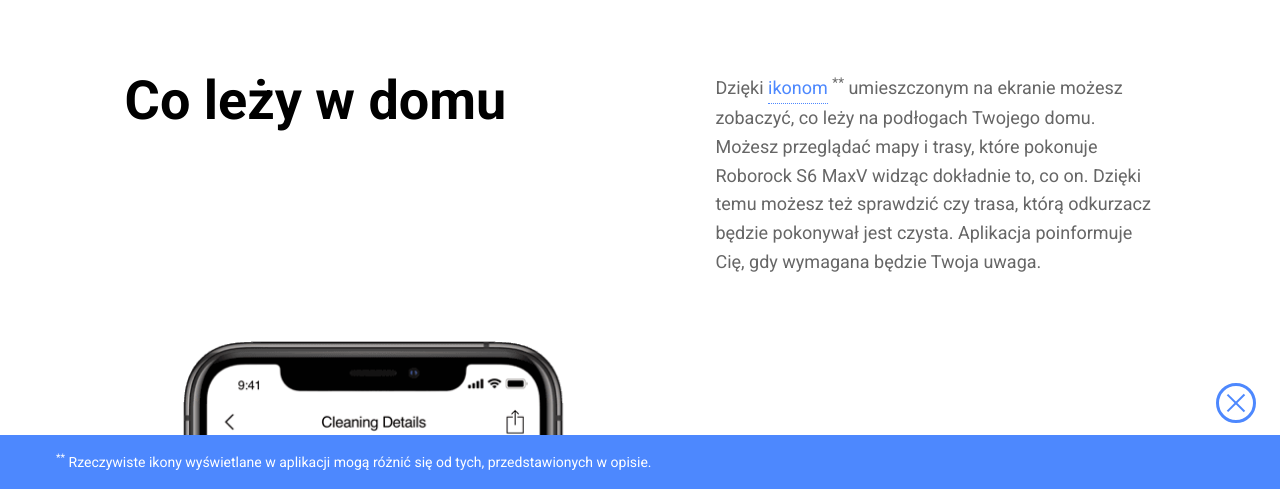
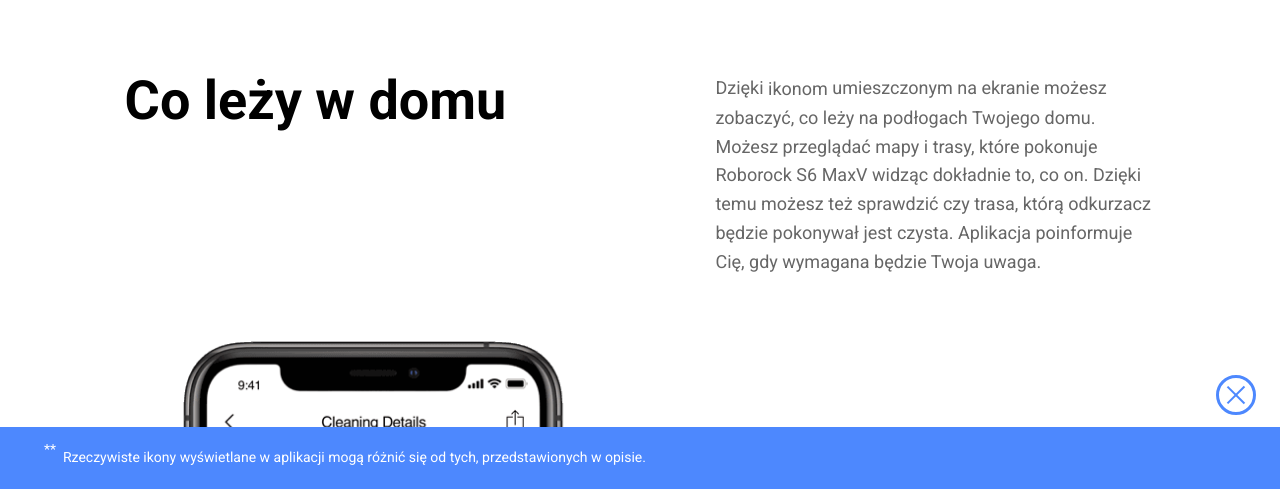
Before and after one commit to k-son/Roborock-S6-MaxV, a website: page index.html in a window 1280 px wide. Both pictures are taken after a click on the button "ikonom". Shown: the part 7494-7983 px from the top of the page. Drawn offline with nearby package versions, Linux system fonts and the light colour scheme; files that its build step writes are made by us from their sources.

Commit message:
Redesign text annotations

```diff
--- a/index.html
+++ b/index.html
@@ -144,7 +144,8 @@
     <section class="s6MaxV__07-floor">
       <div class="s6MaxV__07-floor__text">
         <h2 class="s6MaxV-h1">Co leży w domu</h2>
-        <p>Dzięki <button class="tooltip" id="tooltip-01">ikonom</button>&nbsp;<sup>**</sup><span class="tooltiptext" aria-labelledby="tooltip-01"><button class="tooltipCloseBtn displayNone" aria-label="close tooltip button"></button><sup>**</sup> Rzeczywiste ikony wyświetlane w aplikacji mogą różnić się od tych, przedstawionych w opisie.</span> umieszczonym na ekranie możesz zobaczyć, co leży na podłogach Twojego domu. Możesz przeglądać mapy i trasy, które pokonuje Roborock S6 MaxV widząc dokładnie to, co on. Dzięki temu możesz też sprawdzić czy trasa, którą odkurzacz będzie pokonywał jest czysta. Aplikacja poinformuje Cię, gdy wymagana będzie Twoja uwaga.</p>
+        <p>Dzięki <button type="button" class="annotation-btn" id="annotation-01" data-text="text-01" aria-describedby="">ikonom</button>
+          umieszczonym na ekranie możesz zobaczyć, co leży na podłogach Twojego domu. Możesz przeglądać mapy i trasy, które pokonuje Roborock S6 MaxV widząc dokładnie to, co on. Dzięki temu możesz też sprawdzić czy trasa, którą odkurzacz będzie pokonywał jest czysta. Aplikacja poinformuje Cię, gdy wymagana będzie Twoja uwaga.</p>
       </div>
       <picture>
         <source media="(min-width: 751px)" srcset="./images/s6maxV-floor.png">
@@ -156,20 +157,29 @@
     <section class="s6MaxV__08-suction">
       <div class="s6MaxV__08-suction__text">
         <h2 class="s6MaxV-h1">Maksymalna moc ssąca</h2>
-        <p>W S6 MaxV użyto najpotężniejszej turbiny spośród wszystkich dotychczasowych modeli. <button class="tooltip" id="tooltip-02">2500&nbsp;pascali</button>&nbsp;<sup>**</sup><span class="tooltiptext" aria-labelledby="tooltip-02"><button class="tooltipCloseBtn displayNone" aria-label="close tooltip button"></button><sup>**</sup> Testy wewnętrzne producenta zgodnie z normami IEC 62885-5: 2016/5.8.</span> mocy ssącej to o 25% więcej niż w modelu Roborock S6, co daje MaxV moc wystarczająco dużą, by lepiej wychwytywać drobny kurz z podłóg i skuteczniej czyścić dywany.</p>
+        <p>W S6 MaxV użyto najpotężniejszej turbiny spośród wszystkich dotychczasowych modeli.
+          <button type="button" class="annotation-btn" id="annotation-02" data-text="text-02" aria-describedby="">2500&nbsp;pascali</button>
+          mocy ssącej to o 25% więcej niż w modelu Roborock S6, co daje MaxV moc wystarczająco dużą, by lepiej wychwytywać drobny kurz z podłóg i skuteczniej czyścić dywany.
+        </p>
       </div>
       <div class="s6MaxV__08-suction__features">
         <div class="s6MaxV__08-suction__feature">
           <span class="s6MaxV__08-suction__feature__value">2500 Pa</span>
-          <span class="s6MaxV__08-suction__feature__prop"><button class="tooltip" id="tooltip-03">Maksymalna moc ssania</button>&nbsp;<sup>**</sup><span class="tooltiptext" aria-labelledby="tooltip-03"><button class="tooltipCloseBtn displayNone" aria-label="close tooltip button"></button><sup>**</sup> Testy wewnętrzne producenta zgodnie z normami IEC 62885-5: 2016/5.8.</span></span>
+          <span class="s6MaxV__08-suction__feature__prop">
+            <button type="button" class="annotation-btn" id="annotation-03" data-text="text-02" aria-describedby="">Maksymalna moc ssania</button>
+          </span>
         </div>
         <div class="s6MaxV__08-suction__feature">
           <span class="s6MaxV__08-suction__feature__value">do 180 minut</span>
-          <span class="s6MaxV__08-suction__feature__prop"><button class="tooltip" id="tooltip-04">Maksymalny czas pracy</button>&nbsp;<sup>**</sup><span class="tooltiptext" aria-labelledby="tooltip-04"><button class="tooltipCloseBtn displayNone" aria-label="close tooltip button"></button><sup>**</sup> W oparciu o wewnętrzne testy producenta, przeprowadzone w trybie cichym, z pełną baterią i bez podłączonego mopa.</span></span>
+          <span class="s6MaxV__08-suction__feature__prop">
+            <button type="button" class="annotation-btn" id="annotation-04" data-text="text-03" aria-describedby="">Maksymalny czas pracy</button>
+          </span>
         </div>
         <div class="s6MaxV__08-suction__feature">
           <span class="s6MaxV__08-suction__feature__value">do 240 m<sup>2</sup></span>
-          <span class="s6MaxV__08-suction__feature__prop"><button class="tooltip" id="tooltip-05">Maksymalna powierzchnia odkurzania</button>&nbsp;<sup>**</sup><span class="tooltiptext" aria-labelledby="tooltip-05"><button class="tooltipCloseBtn displayNone" aria-label="close tooltip button"></button><sup>**</sup> W oparciu o wewnętrzne testy producenta, przeprowadzone w trybie cichym, z pełną baterią i bez podłączonego mopa.</span></span>
+          <span class="s6MaxV__08-suction__feature__prop">
+            <button type="button" class="annotation-btn" id="annotation-05" data-text="text-03" aria-describedby="">Maksymalna powierzchnia odkurzania</button>
+          </span>
         </div>
       </div>
       <div class="s6MaxV__08-suction__suction">
@@ -189,7 +199,9 @@
       <div class="s6MaxV__09-mapping__floors s6MaxV__09-mapping__box">
         <div class="s6MaxV__09-mapping__text">
           <h2 class="s6MaxV-h1">Sięgnij wyżej</h2>
-          <p>Systemy wielopoziomowego mapowania wykorzystujące system LiDAR oraz rozpoznawanie otoczenia sprawiają, że robot <button class="tooltip" id="tooltip-06">automatycznie</button>&nbsp;<sup>**</sup><span class="tooltiptext" aria-labelledby="tooltip-06"><button class="tooltipCloseBtn displayNone" aria-label="close tooltip button"></button><sup>**</sup> Aplikacja może zapisać maksymalnie 4 mapy. Mapa każdego piętra musi być indywidualnie ustawiona przed rozpoczęciem sprzątania.</span> rozpoznaje kondygnacje. Każda z nich może mieć ustawione niezależne strefy wykluczone, wirtualne ściany i strefy bez mopowania. S6 MaxV rozpoznaje je automatycznie, bez konieczności uruchamiania aplikacji Roborock.</p>
+          <p>Systemy wielopoziomowego mapowania wykorzystujące system LiDAR oraz rozpoznawanie otoczenia sprawiają, że robot
+            <button type="button" class="annotation-btn" id="annotation-06" data-text="text-04" aria-describedby="">automatycznie</button>
+            rozpoznaje kondygnacje. Każda z nich może mieć ustawione niezależne strefy wykluczone, wirtualne ściany i strefy bez mopowania. S6 MaxV rozpoznaje je automatycznie, bez konieczności uruchamiania aplikacji Roborock.</p>
         </div>
         <img src="./images/s6maxV-mapping-1.png" alt="Schemat mappowania kondygnacji przez odkurzacz Roborock s6MaxV." class="s6MaxV__09-mapping__img">
       </div>
@@ -198,7 +210,9 @@
           <h2 class="s6MaxV-h1">Elastyczne mopowanie</h2>
           <p>Ustaw harmonogram mycia podłogi dla każdego pomieszczenia z osobna, dostosuj ilość wody dla każdego z nich, ustal strefy bez mopowania, by ominąć dywany. To tylko część możliwości jakie daje Ci aplikacja.</p>
           <h2 class="s6MaxV-h1">200 m<sup>2</sup></h2>
-          <p>Zbiornik na wodę o pojemności 297 ml pozwoli umyć do <button class="tooltip" id="tooltip-07">200&nbsp;m<sup>2</sup>&nbsp;powierzchni</button>&nbsp;<sup>**</sup><span class="tooltiptext" aria-labelledby="tooltip-07"><button class="tooltipCloseBtn displayNone" aria-label="close tooltip button"></button><sup>**</sup> Na podstawie wewnętrznego testu producenta, wykonanego na twardych podłogach, z pełnym zbiornikiem wody, pełnym akumulatorem i niskim przepływem wody. Rzeczywiste wyniki mogą się różnić w zależności od charakterystyki pomieszczenia. Zasięg jest wartością szacunkową, opartą na założeniu, że 20% powierzchni zajmują meble i nie trzeba ich wycierać.</span>.</p>
+          <p>Zbiornik na wodę o pojemności 297 ml pozwoli umyć do
+            <button type="button" class="annotation-btn" id="annotation-07" data-text="text-05" aria-describedby="">200&nbsp;m<sup>2</sup>&nbsp;powierzchni</button>
+            .</p>
         </div>
         <img src="./images/s6maxV-mapping-2.png" alt="Schemat mopowania pomieszczeń przez odkurzacz Roborock s6MaxV." class="s6MaxV__09-mapping__img">
       </div>
@@ -229,7 +243,9 @@
       </div>
       <div class="s6MaxV__11-features__feature">
         <span class="s6MaxV__11-features__icon s6MaxV__11-features__icon--volume"></span>
-        <h4>Niski poziom głośności w trybie zrównoważonym – zaledwie&nbsp;<button class="tooltip" id="tooltip-08">67&nbsp;dB</button>&nbsp;<sup>**</sup><span class="tooltiptext" aria-labelledby="tooltip-08"><button class="tooltipCloseBtn displayNone" aria-label="close tooltip button"></button><sup>**</sup> Testy wewnętrzne producenta, przeprowadzone w trybie zrównoważonym, zgodnie ze standardami QB / T 483.</span></h4>
+        <h4>Niski poziom głośności w trybie zrównoważonym – zaledwie&nbsp;
+          <button type="button" class="annotation-btn" id="annotation-08" data-text="text-06" aria-describedby="">67&nbsp;dB</button>
+        </h4>
       </div>
       <div class="s6MaxV__11-features__feature">
         <span class="s6MaxV__11-features__icon s6MaxV__11-features__icon--battery"></span>
@@ -237,7 +253,9 @@
       </div>
       <div class="s6MaxV__11-features__feature">
         <span class="s6MaxV__11-features__icon s6MaxV__11-features__icon--filter"></span>
-        <h4>Zmywalny filtr wielokrotnego użytku <button class="tooltip" id="tooltip-09">HEPA&nbsp;E11</button>&nbsp;<sup>**</sup><span class="tooltiptext" aria-labelledby="tooltip-09"><button class="tooltipCloseBtn displayNone" aria-label="close tooltip button"></button><sup>**</sup> Produkowane i testowane przez firmę niezależną, zgodnie z normami EN 1822-1: 2009.</span></h4>
+        <h4>Zmywalny filtr wielokrotnego użytku
+          <button type="button" class="annotation-btn" id="annotation-09" data-text="text-07" aria-describedby="">HEPA&nbsp;E11</button>
+        </h4>
       </div>
       <div class="s6MaxV__11-features__feature">
         <span class="s6MaxV__11-features__icon s6MaxV__11-features__icon--top-up"></span>
@@ -253,5 +271,10 @@
       </div>
     </section>
   </main>
+  <!-- TEXT ANNOTATIONS -->
+  <div class="annotation-wrapper" data-opener="none">
+    <button type="button" class="annotation-close-btn" aria-label="close annotation"></button>
+    <p class="annotation-text" id="annotation-text"></p>
+  </div>
 </body>
 </html>
--- a/js/scripts.js
+++ b/js/scripts.js
@@ -51,10 +51,6 @@ const learningContainer = document.querySelector('.s6MaxV__10-learning__containe
 const section11Features = document.querySelector('.s6MaxV__11-features');
 const featuresSection11 = document.querySelectorAll('.s6MaxV__11-features__feature');
 
-// Tooltips
-let tooltips = document.querySelectorAll('.tooltip');
-let tooltipTexts = document.querySelectorAll('.tooltiptext');
-const closeTooltipBtns = document.querySelectorAll('.tooltipCloseBtn');
 
 
 ///// REUSABLE FUNCTIONS
@@ -345,37 +341,66 @@ window.addEventListener('scroll', slideUpFeatures);
 //// ** END OF: 11 FEATURES **
 
 
-//// *** TOOLTIPS ***
-tooltips = Array.from(tooltips);
+//// *** TEXT ANNOTATIONS ***
+const annotationBtn = document.querySelectorAll('.annotation-btn');
+const annotationWrapper = document.querySelector('.annotation-wrapper');
+const annotationCloseBtn = document.querySelector('.annotation-close-btn');
+const annotationParagraph = document.querySelector('.annotation-text');
 
-for (let i=0; i<tooltips.length; i++) {
-  tooltips[i].addEventListener('click', function() {
+/* put here your annotations texts */
+const annotationTexts = {
+  "text-01": "Rzeczywiste ikony wyświetlane w aplikacji mogą różnić się od tych, przedstawionych w opisie.",
+  "text-02": "Testy wewnętrzne producenta zgodnie z normami IEC 62885-5: 2016/5.8.",
+  "text-03": "W oparciu o wewnętrzne testy producenta, przeprowadzone w trybie cichym, z pełną baterią i bez podłączonego mopa.",
+  "text-04": "Aplikacja może zapisać maksymalnie 4 mapy. Mapa każdego piętra musi być indywidualnie ustawiona przed rozpoczęciem sprzątania.",
+  "text-05": " Na podstawie wewnętrznego testu producenta, wykonanego na twardych podłogach, z pełnym zbiornikiem wody, pełnym akumulatorem i niskim przepływem wody. Rzeczywiste wyniki mogą się różnić w zależności od charakterystyki pomieszczenia. Zasięg jest wartością szacunkową, opartą na założeniu, że 20% powierzchni zajmują meble i nie trzeba ich wycierać.",
+  "text-06": "Testy wewnętrzne producenta, przeprowadzone w trybie zrównoważonym, zgodnie ze standardami QB / T 483.",
+  "text-07": "Produkowane i testowane przez firmę niezależną, zgodnie z normami EN 1822-1: 2009."
+}
 
-    // close any other open tooltip
-    const index = tooltips.indexOf(tooltips[i]);
-    const clonedTooltips = [...tooltips];
-    clonedTooltips.splice(index, 1);
+/* .annotation-btn events */
+annotationBtn.forEach(function(button) {
+  button.addEventListener('click', function() {
+    const num = this.dataset.text;
+    const text = annotationTexts[num];
+    /* opener indicates which button has launched the annotation */
+    const opener = annotationWrapper.dataset.opener;
 
-    clonedTooltips.forEach(el => {
-      const tooltipBox = el.nextElementSibling.nextElementSibling;
-      const closeBtn = tooltipBox.firstChild;
-      tooltipBox.classList.remove('showTooltipText');
-      closeBtn.classList.add('displayNone'); // make closeBtn keyboard unaccessible
-      el.classList.remove('colorInfo');
-    });
+    if (opener === 'none') {
+      annotationParagraph.innerHTML = text;
+      this.setAttribute('aria-describedby', 'annotation-text');
+      annotationWrapper.dataset.opener = this.id;
+      annotationWrapper.classList.add('show-annotation');
+      this.classList.add('annotation-btn--active');
 
-    // open selected tooltip
-    const tooltipBox = tooltips[i].nextElementSibling.nextElementSibling;
-    tooltipBox.classList.toggle('showTooltipText');
-    tooltips[i].classList.toggle('colorInfo');
-    closeTooltipBtns[i].classList.toggle('displayNone');
+    } else if (opener === this.getAttribute('id')) {
+      annotationWrapper.classList.remove('show-annotation');
+      setTimeout(function() {
+        annotationParagraph.innerHTML = '';
+      }, 300);
+      this.setAttribute('aria-describedby', '');
+      annotationWrapper.dataset.opener = 'none';
+      this.classList.remove('annotation-btn--active');
 
-    // close tooltip on close button press
-    closeTooltipBtns[i].addEventListener('click', function() {
-      tooltipBox.classList.remove('showTooltipText');
-      tooltips[i].classList.remove('colorInfo');
-      this.classList.add('displayNone');
-    })
+    } else if ((opener !== annotationWrapper.getAttribute('id') && (opener !== 'none'))) {
+      annotationParagraph.innerHTML = text;
+      annotationBtn.forEach(function(btn) {btn.setAttribute('aria-describedby', '')});
+      this.setAttribute('aria-describedby', 'annotation-text');
+      annotationWrapper.dataset.opener = this.id;
+      annotationBtn.forEach(function(btn) {btn.classList.remove('annotation-btn--active')});
+      this.classList.add('annotation-btn--active');
+    }
   })
-}
+})
+
+/* .annotation-close-btn events */
+annotationCloseBtn.addEventListener('click', function() {
+  annotationWrapper.classList.remove('show-annotation');
+  setTimeout(function() {
+    annotationParagraph.innerHTML = '';
+  }, 300);
+  annotationBtn.forEach(function(btn) {btn.setAttribute('aria-describedby', '')});
+  annotationWrapper.dataset.opener = 'none';
+  annotationBtn.forEach(function(btn) {btn.classList.remove('annotation-btn--active')});
+});
 //// ** END OF: TOOLTIPS **
--- a/scss/main.scss
+++ b/scss/main.scss
@@ -4,6 +4,7 @@
 @import "partials/variables";
 @import "partials/mixins";
 @import "partials/utilities";
+@import "partials/annotations";
 
 //S6MaxV Layouts
 @import "partials/S6MaxV-Layouts/00-video-main";
--- /dev/null
+++ b/scss/partials/_annotations.scss
@@ -0,0 +1,98 @@
+// TEXT ANNOTATIONS
+.annotation-wrapper {
+  position: relative;
+  display: block;
+  position: fixed;
+  bottom: -300px;
+  left: 0;
+  width: 100%;
+  font-size: 14px;
+  text-align: left;
+  padding: 1.5em 8ch;
+  background-color: #4d88fe; /* fallback */
+  background-color: var(--color-annotation);
+  z-index: 9999;
+  transition: all .3s ease-in-out;
+  opacity: 0;
+}
+
+.annotation-text {
+  position: relative;
+  font-size: inherit;
+  color: #fff; /* fallback */
+  color: var(--color-annotation-text);
+}
+
+.annotation-text::before {
+  content: "**";
+  display: inline;
+  position: absolute;
+  top: -.6em;
+  left: -2.4ch;
+  font-size: inherit;
+  color: #fff; /* fallback */
+  color: var(--color-annotation-text);
+}
+
+.annotation-close-btn {
+  display: block;
+  position: absolute;
+  top: -52px;
+  right: 24px;
+  width: 40px;
+  height: 40px;
+  background-color: rgba(255, 255, 255, .7);
+  border: 3px solid #4d88fe; /* fallback */
+  border: 3px solid var(--color-annotation);
+  border-radius: 50%;
+  cursor: pointer;
+  transition: background-color .2s;
+}
+
+.annotation-close-btn::before,
+.annotation-close-btn::after {
+  display: block;
+  content: "";
+  position: absolute;
+  top: 0;
+  left: 0;
+  right: 0;
+  bottom: 0;
+  margin: auto;
+  width: 70%;
+  height: 2px;
+  background-color: #4d88fe; /* fallback */
+  background-color: var(--color-annotation);
+  transition: all .15s;
+}
+
+.annotation-close-btn::before {
+  transform: rotate(45deg);
+}
+
+.annotation-close-btn::after {
+  transform: rotate(-45deg);
+}
+
+.annotation-close-btn:hover::before,
+.annotation-close-btn:hover::after {
+  transform: rotate(0);
+}
+
+.annotation-close-btn:focus {
+  background-color: #4d88fe; /* fallback */
+  background-color: var(--color-annotation);
+  outline: none;
+}
+
+.annotation-close-btn:focus::before,
+.annotation-close-btn:focus::after {
+  background-color: #fff;
+}
+
+
+/* js classes for annotations */
+.show-annotation {
+  bottom: 0 !important;
+  opacity: 1 !important;
+}
--- a/scss/partials/_utilities.scss
+++ b/scss/partials/_utilities.scss
@@ -27,107 +27,3 @@
    left: 0 !important;
    z-index: -1 !important;
  }
-
-
-/// Tooltips
-.tooltip {
-  border-bottom: 1px dotted var(--color-info);
-  vertical-align: baseline;
-
-  &:hover {
-    cursor: pointer;
-  }
-
-  &:focus {
-    color: var(--color-info);
-  }
-
-  &:hover + sup {
-    color: var(--color-info);
-  }
-}
-
-.tooltiptext {
-  display: block;
-  position: fixed;
-  bottom: -10rem;
-  left: 50%;
-  transform: translateX(-50%);
-  width: 100%;
-  max-width: 130rem;
-  font-size: 1.4rem;
-  text-align: left;
-  padding: 1.6rem 4rem 1.6rem 4em;
-  color: #fff;
-  background-color: var(--color-info);
-  z-index: 999;
-  opacity: 0;
-  transition: opacity .2s, bottom .3s;
-}
-
-
- // js classes for tooltips
- .showTooltipText {
-   bottom: 0 !important;
-   opacity: 1 !important;
- }
-
- .colorInfo {
-   color: var(--color-info) !important;
- }
-
- .tooltipCloseBtn {
-   display: block;
-   position: absolute;
-   top: -5.2rem;
-   right: 2.4rem;
-   width: 4rem;
-   height: 4rem;
-   background-color: rgba(255, 255, 255, .7);
-   border: 3px solid var(--color-info);
-   border-radius: 50%;
-   vertical-align: middle;
-   transition: background-color .2s;
-
-   &::before,
-   &::after {
-     display: block;
-     content: "";
-     position: absolute;
-     top: 0;
-     left: 0;
-     right: 0;
-     bottom: 0;
-     margin: auto;
-     width: 70%;
-     height: 2px;
-     background-color: var(--color-info);
-     transition: all .15s;
-   }
-
-   &::before {
-     transform: rotate(45deg);
-   }
-
-   &::after {
-     transform: rotate(-45deg);
-   }
-
-   &:hover {
-     cursor: pointer;
-   }
-
-   &:hover::before,
-   &:hover::after {
-     transform: rotate(0);
-   }
-
-   &:focus {
-     background-color: var(--color-info);
-   }
-
-   &:focus::before,
-   &:focus::after {
-     background-color: #fff;
-   }
- }
--- a/scss/partials/_variables.scss
+++ b/scss/partials/_variables.scss
@@ -22,6 +22,9 @@
 
   --nav-height: 7rem;
   --footer-height: 5rem;
+
+  --color-annotation: #4d88fe;
+  --color-annotation-text: #fff;
 }
 
 $bp-largest: 81.25em;  // 1300px
```
